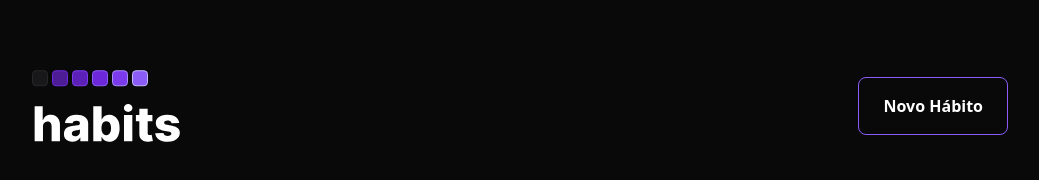
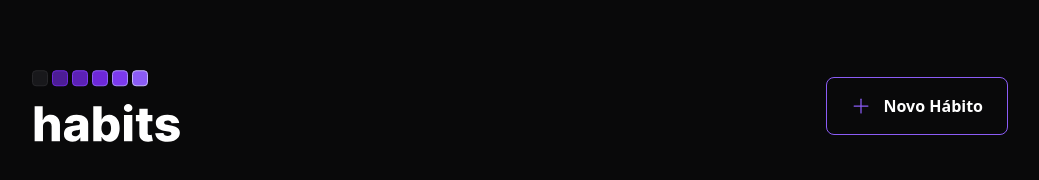
Before and after one commit to anamanuellar/habitApp, a React (Vite) app in the folder web/: page / in a window 1280 px wide. Shown: the part 294-474 px from the top of the page, without its empty margins (120-1159 px from the left). Built offline with nearby package versions, Linux system fonts and the light colour scheme.

Commit message:
Criando componente Header

```diff
--- a/web/src/App.tsx
+++ b/web/src/App.tsx
@@ -1,5 +1,6 @@
 import './styles/global.css';
-import logoImage from './assets/logo.svg'
+import { Header } from './components/Header';
+
 
 //import { Habit } from './components/Habit'
 
@@ -7,16 +8,7 @@
   return (
     <div className='w-screen h-screen flex justify-center items-center'>
       <div className='w-full max-w-5xl px-6 flex-col gap-16'>
-      <div className='w-full mx-auto flex items-center justify-between'>
-      <img src={logoImage} alt='Habits' />
-      <button
-        type='button'
-        className='border border-violet-500 font-semibold rounded-lg px-6 py-4'
-        >
-        Novo Hábito
-      </button>
-      </div>
-
+        <Header />
       </div>
     </div>
   )
--- /dev/null
+++ b/web/src/components/Header.tsx
@@ -0,0 +1,18 @@
+import { Plus } from 'phosphor-react';
+import logoImage from '../assets/logo.svg';
+
+export function Header() {
+    return (
+        <div className='w-full mx-auto flex items-center justify-between'>
+            <img src={logoImage} alt='Habits' />
+            <button
+                type='button'
+                className='border border-violet-500 font-semibold rounded-lg px-6 py-4 flex items-center gap-3 hover:border-violet-300'
+            >
+                <Plus size={20} className='text-violet-500' />
+                Novo Hábito
+            </button>
+        </div>
+    )
+
+}
```
